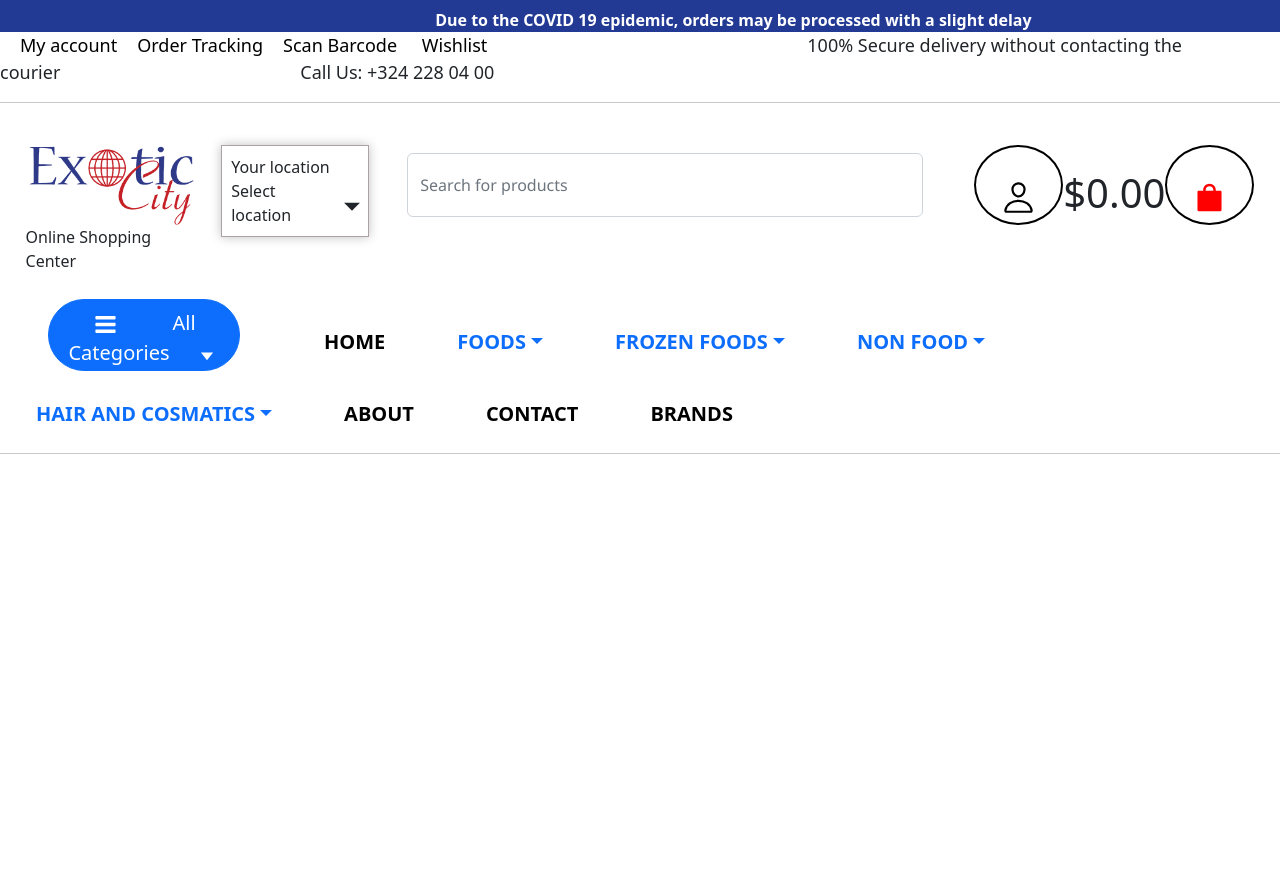
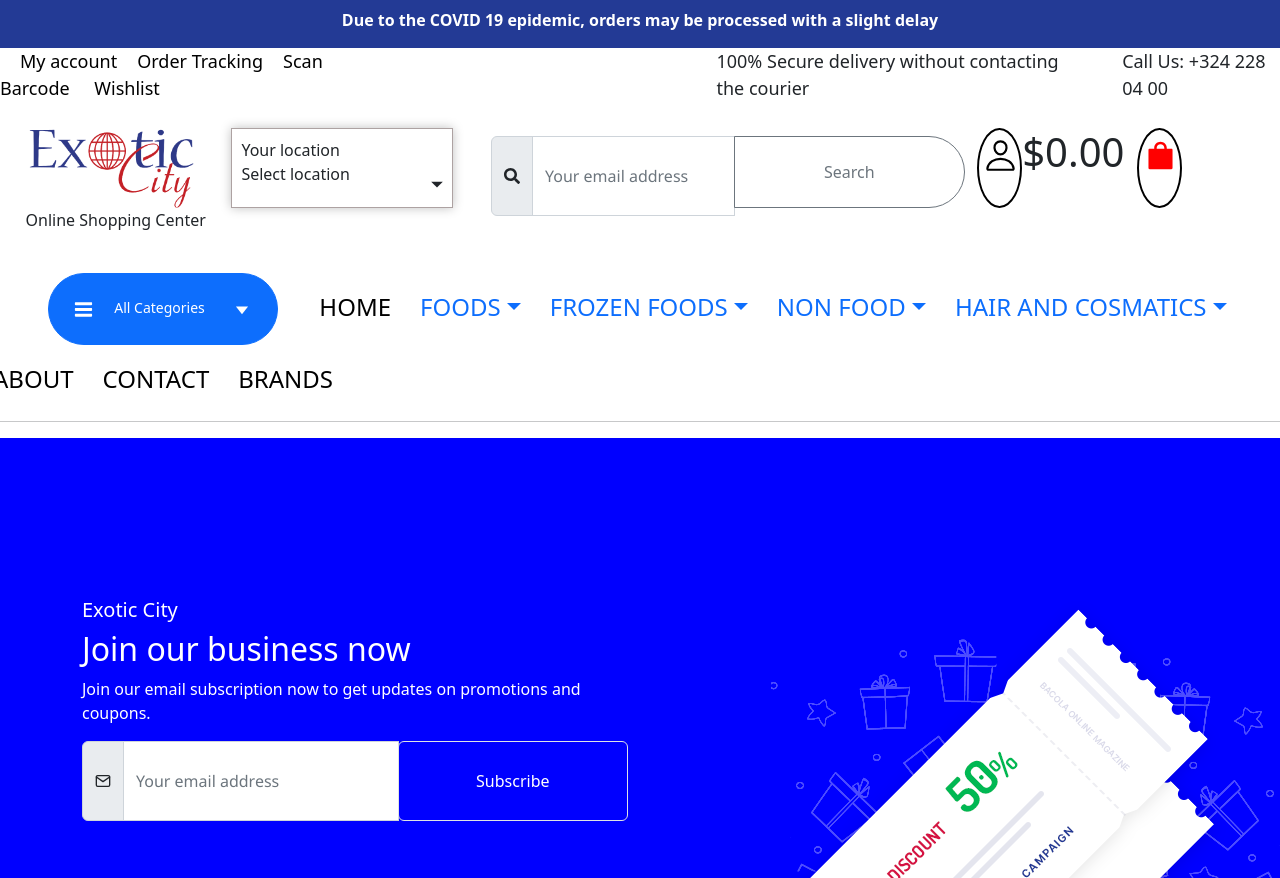
Before and after one commit to malikabdullahnaazar/exoticcity, a React (Create React App) app: page / in a window 1280 px wide. Before the commit the page ends 800 px from the top, so only its background shows below. Built offline with nearby package versions, Linux system fonts and the light colour scheme.

Commit message:
adjusted components

```diff
--- /dev/null
+++ b/src/components/Footer.jsx
@@ -0,0 +1,45 @@
+import React from 'react';
+import './css/Footer.css';
+import { FiMail } from 'react-icons/fi';
+import cupon from '../static/coupon.png';
+import Button from 'react-bootstrap/Button';
+import Form from 'react-bootstrap/Form';
+import InputGroup from 'react-bootstrap/InputGroup';
+import { Container, Row, Col } from 'react-bootstrap';
+
+const Footer = () => {
+  return (
+    <footer>
+      <div className="footer-box">
+        <Container>
+          <Row>
+            <Col xs={12} md={6} className="footer-banner">
+              <h5>Exotic City</h5>
+              <h2>Join our business now</h2>
+              <p>Join our email subscription now to get updates on promotions and coupons.</p>
+              <InputGroup className="mb-3" >
+                <InputGroup.Text>
+                  <FiMail />
+                </InputGroup.Text>
+                <Form.Control
+                  placeholder="Your email address"
+                  aria-label="Recipient's username"
+                  aria-describedby="basic-addon2"
+                  className="input-cupon"
+                />
+                <Button variant="outline-secondary input-cupon py-3 border rounded p-2 py-2 text-white" id="button-addon2">
+                  Subscribe
+                </Button>
+              </InputGroup>
+            </Col>
+            <Col xs={12} md={6}>
+
+            </Col>
+          </Row>
+        </Container>
+      </div>
+    </footer>
+  );
+};
+
+export default Footer;
--- a/src/components/HeaderBanner.jsx
+++ b/src/components/HeaderBanner.jsx
@@ -1,8 +1,14 @@
 import React from 'react'
 import "./css/HeaderBanner.css"
+import { Container } from 'react-bootstrap';
+
 const HeaderBanner = () => {
   return (
-    <div className="headerbanner">Due to the <strong>COVID 19</strong> epidemic, orders may be processed with a slight delay </div>
+    <Container fluid className="headerbanner">
+      <div className=" text-center ">
+        Due to the <strong>COVID 19</strong> epidemic, orders may be processed with a slight delay
+      </div>
+    </Container>
   )
 }
 
--- a/src/components/HeaderBanner2.jsx
+++ b/src/components/HeaderBanner2.jsx
@@ -1,8 +1,8 @@
 import React from 'react'
-import "./css/HeroBanner2.css"
+import "./css/HederBanner2.css"
 const HeaderBanner2 = () => {
     return (
-        <div >
+        <div className="hadder-banner" >
             <span>
                <a href="/" className="herobanner2 list-elememts">My account</a>
                 <a href="/" className="herobanner2 list-elememts">Order Tracking</a>
--- a/src/components/HeaderSection.jsx
+++ b/src/components/HeaderSection.jsx
@@ -2,17 +2,20 @@ import React from 'react'
 import exocitcity from "../static/exsoticcity.png";
 import "./css/HeaderSection.css";
 import 'bootstrap/dist/css/bootstrap.min.css';
-import { MDBCol } from "mdbreact";
+import { FaSearch } from 'react-icons/fa';
 import { IoPersonOutline } from 'react-icons/io5';
 import { MdOutlineArrowDropDown } from "react-icons/md";
 import { AiFillShopping } from "react-icons/ai";
+import Button from 'react-bootstrap/Button';
+import Form from 'react-bootstrap/Form';
+import InputGroup from 'react-bootstrap/InputGroup';
 const HeaderSection = () => {
 
   return (
     <div className="logo-design">
       <div>
         <img src={exocitcity} alt="Exocitcity" width="170vw" />
-        <div>Online Shopping Center</div>
+        <div className="osc">Online Shopping Center</div>
       </div>
       <div class="my-custom-container">
         <div class="border border-white p-2">
@@ -21,25 +24,36 @@ const HeaderSection = () => {
           </div>
           <div class="row">
             <div class="col">Select location</div>
-            <div class="col-5 "><i class="bi bi-caret-down-fill"> <MdOutlineArrowDropDown size={38} className="drop-icon current-location" /></i></div>
+            <div class="col-3  "><i class="bi bi-caret-down-fill"> <MdOutlineArrowDropDown size={28} className="drop-icon current-location" /></i></div>
           </div>
         </div>
       </div>
 
       <div className="site-location1">
-        <MDBCol md="6" size="15" xl="12">
-          <input className="form-control " type="text" placeholder="Search for products" aria-label="Search" />
-        </MDBCol>
+      <InputGroup className="mb-3 "  >
+                <InputGroup.Text>
+                <FaSearch />
+                </InputGroup.Text>
+                <Form.Control
+                  placeholder="Your email address"
+                  aria-label="Recipient's username"
+                  aria-describedby="basic-addon2"
+                  className="input-cupon"
+                />
+                <Button variant="outline-secondary  "  id="button-addon2">
+                  Search
+                </Button>
+              </InputGroup>
       </div>
-      <div className="person-icon icon">
+      <div className="person-icon icon icon1">
 
         <IoPersonOutline color='black' size={35} />
 
       </div>
-      <div className="h1 py-4 ">
+      <div className="h1  ">
         $0.00
       </div>
-      <div className="person-icon1 icon">
+      <div className="person-icon icon">
         <AiFillShopping color='red' size={35} />
       </div>
 
--- a/src/components/Index.jsx
+++ b/src/components/Index.jsx
@@ -3,6 +3,8 @@ import HeadderBanner from "./HeaderBanner";
 import HeadderBanner2 from "./HeaderBanner2";
 import HeaderSection from "./HeaderSection";
 import NavBar from "./Navbar";
+import Footer from "./Footer";
+
 const Index = () => {
   return (
    <>
@@ -10,6 +12,7 @@ const Index = () => {
    < HeadderBanner2 />
    <HeaderSection />
    <NavBar/>
+   <Footer/>
    </>
   )
 }
--- a/src/components/Navbar.jsx
+++ b/src/components/Navbar.jsx
@@ -54,8 +54,8 @@ const Navbar = () => {
     <>
       <div>
           <Nav variant="pills"  onSelect={handleSelect}>
-          <button className="btn btn-lg btn-rounded w-15 btn-primary mx-5 my-7 ">
-            <i className="fas fa-search me-5 "> <GoThreeBars size={27} /></i> All Categories
+          <button className="btn btn-sm btn-rounded w-15 btn-primary mx-5 my-7 ">
+            <i className="fas fa-search me-3 "> <GoThreeBars size={23} /></i> All Categories
             <i className="fas fa-chevron-right ms-4"><RxTriangleDown size={26} /></i>
           </button>
       <Nav.Item>
--- /dev/null
+++ b/src/components/css/Footer.css
@@ -0,0 +1,20 @@
+.footer-box {
+    width: 100%;
+    height: 55vh;
+    background-color: blue;
+    color: white;
+    background-image: url("../../static/coupon.png");
+    background-repeat: no-repeat;
+    background-position: right bottom;
+  @media screen and (max-width< 767px) {
+    height: 80vh;
+  }
+}
+
+.footer-banner{
+    padding-top: 20vh;
+    margin-right: 0vw;
+}
+.input-cupon{
+    height: 10vh;
+}
--- a/src/components/css/HeaderBanner.css
+++ b/src/components/css/HeaderBanner.css
@@ -1,10 +1,23 @@
-.headerbanner{
+.headerbanner {
     background-color: #233a95;
     color: white;
-    padding-left: 34%;
     padding-top: 1vh;
-    align-items: center;
-    justify-items: center;
-    height: 4vh;
-    font-weight: 700;
-}
+    height: 6vh;
+    font-weight: 600;
+    word-wrap: break-word;
+  }
+
+  @media (max-width: 768px) {
+    .headerbanner {
+      height: 6vh;
+      font-weight: 400;
+    }
+  }
+
+  @media (max-width: 576px) {
+    .headerbanner {
+      padding-left: 5%;
+      height: 10vh;
+      font-weight: 300;
+    }
+  }
--- a/src/components/css/HeaderSection.css
+++ b/src/components/css/HeaderSection.css
@@ -1,3 +1,20 @@
+.html{
+  @media only screen and (max-width: 992px) {
+    .osc {
+      display: none;
+    }
+    .osc {
+      display: none;
+    }
+    .site-location1{
+      display: none;
+    }
+    .icon1{
+      display: none;
+    }
+  }
+
+}
 .logo-design{
     padding: 2vw;
     display: flex;
@@ -8,69 +25,39 @@
   margin-top: 1vh;
 
 }
+.input-cupon{
+  height: 8vh;
 
-.site-location{
-  margin-left: 3.9vw;
-  position: relative;
-  display: -webkit-box;
-  display: -ms-flexbox;
-  display: flex;
-  -ms-flex-line-pack: center;
-  align-content: center;
-  -ms-flex-flow: wrap;
-  flex-flow: wrap;
-  text-decoration: none;
-  max-width: 28rem;
-  min-height: 1.75rem;
-  padding-left: 1.125rem;
-  padding-right: 1.125rem;
-  color: currentColor;
-  border: 1px solid #d9d9e9;
-  -webkit-box-shadow: 0 2px 4px rgb(0 0 0 / 5%);
-  box-shadow: 0 2px 4px rgb(0 0 0 / 5%);
-  border-radius: var(--size-border-radius);
-  -webkit-transition: -webkit-box-shadow 0.3s cubic-bezier(0.83, 0.26, 0.19, 0.87);
-  transition: -webkit-box-shadow 0.3s cubic-bezier(0.83, 0.26, 0.19, 0.87);
-  transition: box-shadow 0.3s cubic-bezier(0.83, 0.26, 0.19, 0.87);
-  transition: box-shadow 0.3s cubic-bezier(0.83, 0.26, 0.19, 0.87), -webkit-box-shadow 0.3s cubic-bezier(0.83, 0.26, 0.19, 0.87);
 }
-.site-location .current-location:hover{
-    font-size: .8125rem;
-    font-weight: 600;
-    white-space: nowrap;
-    overflow: hidden;
-    text-overflow: ellipsis;
-    color: #233a95;
-    -webkit-box-ordinal-group: 4;
-    -ms-flex-order: 3;
-    order: 3;
-    padding-right: 1.25rem;
-}
+
+
 .site-location1{
     padding-top: 1vh;
     padding-left: 3vw;
-    width: 50vw;
-    height: 4vh;
+    width: 40vw;
+    height: 15vh;
 }
 .person-icon{
- margin-left:4vw;
+ margin-left:1vw;
+ padding-left: 0.3vw;
 }
+
 
 .icon {
   border-radius: 55%;
   border: 2px solid rgb(0, 0, 0);
-  padding: 25px;
+  /* padding: 25px; */
   height: 10vh;
+  width: 3.5vw;
   padding-bottom: 10px;
   color: black;
   font-size: 30px;
 }
 .my-custom-container{
   margin-left: 2vw;
-  width: 14%;
-  height: 10%;
-  /* padding-left: 1%;
-  padding-top: 1%; */
+  width: 18%;
+  height: 4%;
+  margin-left: 2vw;
   border: 1px solid #ddd;
   border-top-color: #ada2a2;
   border-left-color: #ada2a2;
--- /dev/null
+++ b/src/components/css/HederBanner2.css
@@ -0,0 +1,31 @@
+.hadder-banner {
+  display: flex;
+  /* other CSS styles */
+}
+
+@media (max-width: 991px) {
+  .hadder-banner {
+    display: none;
+  }
+}
+
+
+.padded-span {
+  padding-left: 6vh;
+  font-size: large;
+}
+
+.padded-span1 {
+  padding-left: 40vh;
+  font-size: large;
+}
+
+.herobanner2 {
+  padding-left: 20px;
+  font-size: large;
+}
+
+.list-elememts {
+  text-decoration: none;
+  color: black;
+}
--- a/src/components/css/HeroBanner2.css
+++ /dev/null
@@ -1,18 +0,0 @@
-
-.padded-span {
-    padding-left: 30vh;
-    font-size:  large;
-  }
-  .padded-span1 {
-    padding-left: 40vh;
-    font-size:  large;
-  }
-  .herobanner2{
-  padding-left: 20px;
-  font-size:  large;
-}
-
-.list-elememts{
- text-decoration:none;
- color: black;
-}
--- a/src/components/css/Navbar.css
+++ b/src/components/css/Navbar.css
@@ -1,16 +1,16 @@
 .btn{
     border-radius: 25vh;
     height: 9vh;
-    width: 15vw;
+    width: 18vw;
     margin-left: 17vw;
 
 }
 .navbar-link {
-    font-size: 20px;
-    margin-left: 20px;
-    margin-top: 20px;
+    font-size: 3vh;
+    margin-left: -1.8vw;
+    margin-top: 1vh;
     margin-right: 20px;
     text-decoration: none;
     color: black;
-    font-weight: 600;
+    font-weight: 400;
   }
```
Also changed, not shown: src/static/coupon.png (added).
